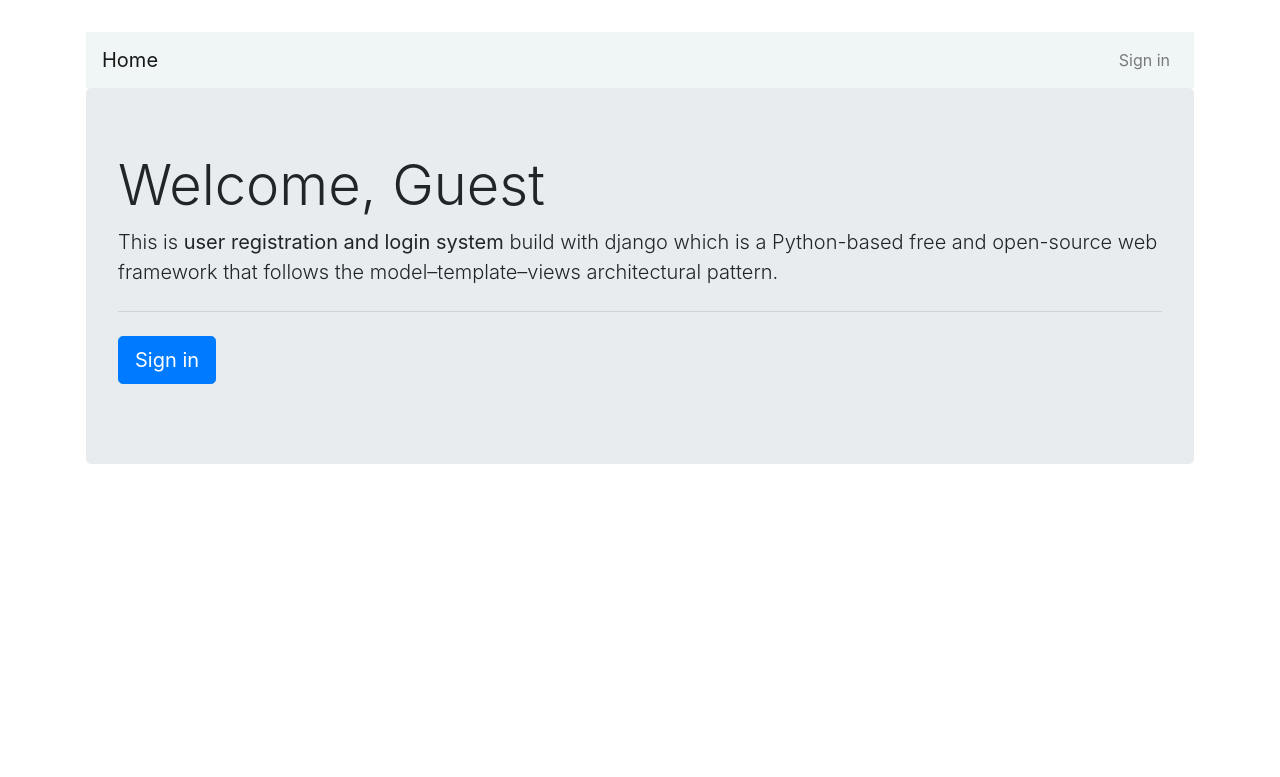
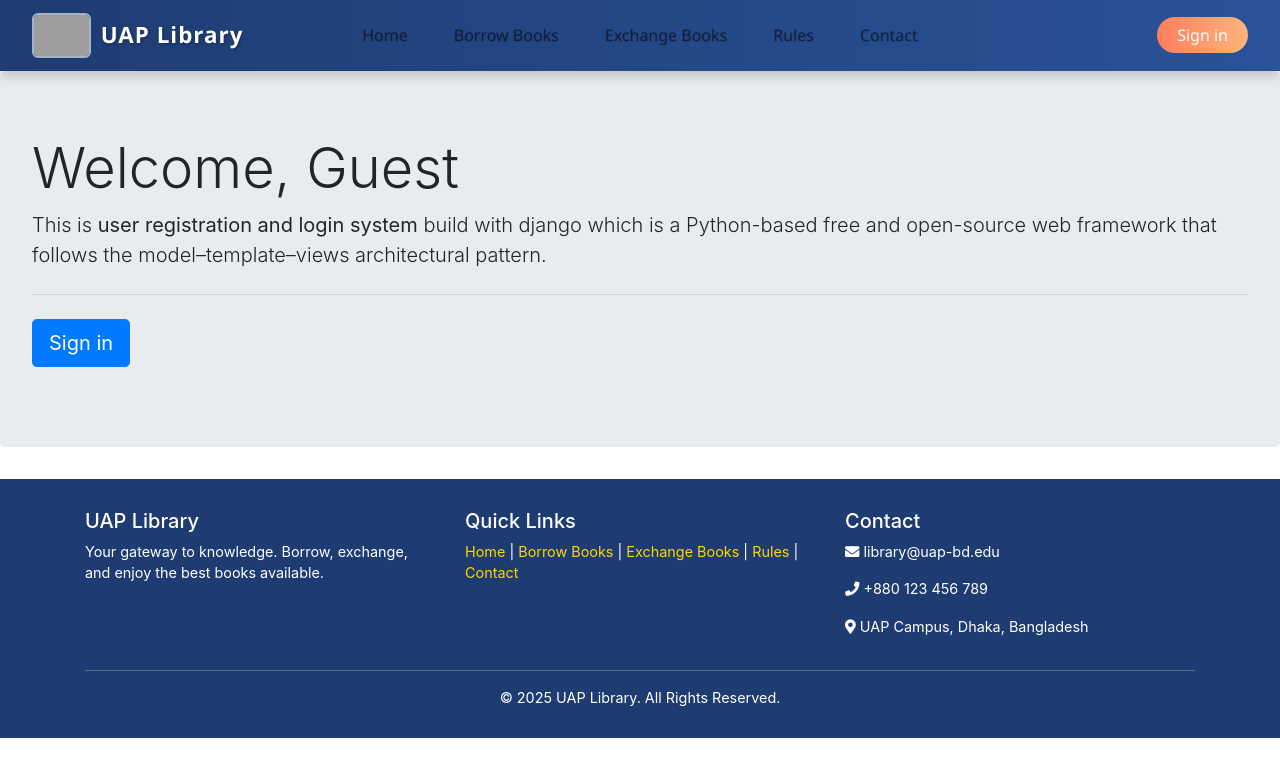
Before and after one commit to Mohd-Araf/Online-Library-and-Book-Exchange-Management-System, a Django app: page / in a window 1280 px wide. Shown: the top 777 px of the page. Run offline with Django 5.2, Linux system fonts and the light colour scheme; some libraries are stand-ins or nearby versions; grey boxes are pictures that could not be loaded.

Commit message:
base.html created

```diff
--- a/users/templates/users/base.html
+++ b/users/templates/users/base.html
@@ -1,62 +1,200 @@
 <!doctype html>
 <html lang="en">
 <head>
-    <!-- Required meta tags -->
-    <meta charset="utf-8">
-    <meta name="viewport" content="width=device-width, initial-scale=1, shrink-to-fit=no">
+  <meta charset="utf-8">
+  <meta name="viewport" content="width=device-width, initial-scale=1, shrink-to-fit=no">
 
-    <!-- Bootstrap CSS -->
-    <link rel="stylesheet" href="https://maxcdn.bootstrapcdn.com/bootstrap/4.0.0/css/bootstrap.min.css" integrity="sha384-Gn5384xqQ1aoWXA+058RXPxPg6fy4IWvTNh0E263XmFcJlSAwiGgFAW/dAiS6JXm" crossorigin="anonymous">
+  <!-- Bootstrap CSS -->
+  <link rel="stylesheet" href="https://maxcdn.bootstrapcdn.com/bootstrap/4.0.0/css/bootstrap.min.css">
+  <!-- Font Awesome -->
+  <link rel="stylesheet" href="https://use.fontawesome.com/releases/v5.8.2/css/all.css">
 
-    <!--Font awesome icons -->
-	<link rel="stylesheet" href="https://use.fontawesome.com/releases/v5.8.2/css/all.css" integrity="sha384-oS3vJWv+0UjzBfQzYUhtDYW+Pj2yciDJxpsK1OYPAYjqT085Qq/1cq5FLXAZQ7Ay" crossorigin="anonymous">
+  <title>{% block title %}UAP Library{% endblock %}</title>
 
-    <title>{% block title %} {% endblock %} </title>
+  <style>
+    /* Navbar */
+    .navbar {
+      background: linear-gradient(to right, #1e3c72, #2a5298);
+      padding: 0.8rem 2rem;
+      box-shadow: 0 4px 12px rgba(0,0,0,0.2);
+      font-family: 'Segoe UI', sans-serif;
+    }
+
+    /* Left: Logo + Name */
+    .navbar-left {
+      display: flex;
+      align-items: center;
+    }
+    .navbar-left .logo {
+      height: 45px;
+      margin-right: 10px;
+      border-radius: 6px;
+      border: 2px solid rgba(255,255,255,0.6);
+    }
+    .navbar-left .library-name {
+      font-weight: 700;
+      font-size: 1.4rem;
+      color: #fff;
+      letter-spacing: 1px;
+      text-shadow: 1px 1px 3px rgba(0,0,0,0.3);
+    }
+
+    /* Center Menu */
+    .navbar-center {
+      position: absolute;
+      left: 50%;
+      transform: translateX(-50%);
+    }
+    .navbar-center .nav-link {
+      font-weight: 500;
+      color: #fff;
+      margin: 0 15px;
+      padding: 8px 18px;
+      border-radius: 6px;
+      transition: all 0.3s ease;
+      text-shadow: 0 1px 2px rgba(0,0,0,0.2);
+    }
+    .navbar-center .nav-link:hover {
+      background-color: rgba(255,255,255,0.2);
+      color: #ffd700;
+      transform: translateY(-3px);
+      box-shadow: 0 4px 8px rgba(255,215,0,0.3);
+    }
+
+    /* Right: Sign in / Profile buttons */
+    .navbar-right .btn-custom {
+      margin-left: 10px;
+      font-weight: 500;
+      color: #fff;
+      background: linear-gradient(to right, #ff7e5f, #feb47b);
+      border: none;
+      border-radius: 25px;
+      padding: 6px 20px;
+      transition: all 0.3s ease;
+    }
+    .navbar-right .btn-custom:hover {
+      background: linear-gradient(to right, #feb47b, #ff7e5f);
+      transform: translateY(-2px);
+      box-shadow: 0 4px 12px rgba(255,126,95,0.4);
+      color: #fff;
+    }
+
+    /* Footer */
+    footer {
+      background-color: #1e3c72;
+      color: #fff;
+      padding: 30px 0;
+      font-size: 0.9rem;
+    }
+    footer a {
+      color: #ffd700;
+      transition: 0.3s;
+    }
+    footer a:hover {
+      text-decoration: underline;
+      color: #fff;
+    }
+    footer .footer-links {
+      margin-bottom: 15px;
+    }
+
+    /* Responsive */
+    @media (max-width: 767px) {
+      .navbar-center {
+        position: static;
+        transform: none;
+        margin-top: 10px;
+        text-align: center;
+      }
+      .navbar-left,
+      .navbar-right {
+        justify-content: center;
+        margin-bottom: 10px;
+      }
+    }
+  </style>
 </head>
 <body>
-  <div class="container p-3 my-3">
-    <div class="row">
-      <div class="col-md-12">
-        <nav class="navbar navbar-expand-md navbar-light " style="background-color: #f0f5f5">
-          <a href="/" class="navbar-brand">Home</a>
-            <button type="button" class="navbar-toggler" data-toggle="collapse" data-target="#navbarCollapse">
-                <span class="navbar-toggler-icon"></span>
-            </button>
-            <div class="collapse navbar-collapse" id="navbarCollapse">
-                <div class="navbar-nav ml-auto">
-                  {% if user.is_authenticated %}
-                    <a href="{% url 'users-profile' %}" class="nav-item nav-link">Profile</a>
-                    <a href="{% url 'logout' %}" class="nav-item nav-link">Logout</a>
-                  {% else %}
-                    <a href="{% url 'login' %}" class="nav-item nav-link">Sign in</a>
-                  {% endif %}
 
-                </div>
-            </div>
-        </nav>
-        <!--Any flash messages pop up in any page because this is the base template-->
-        {% if messages %}
-          <div class="alert alert-dismissible" role="alert">
-            {% for message in messages %}
-              <div class="alert alert-{{ message.tags }}">{{ message }}</div>
-            {% endfor %}
-            <button type="button" class="close" data-dismiss="alert" aria-label="Close">
-              <span aria-hidden="true">&times;</span>
-            </button>
-          </div>
-        {% endif %}
-        {% block content %}{% endblock %}
-      </div>
+<!-- Navbar -->
+<nav class="navbar navbar-expand-md navbar-light">
+  <!-- Left: Logo + Name -->
+  <div class="navbar-left">
+    <img src="#" alt="Logo" class="logo">
+    <span class="library-name">UAP Library</span>
+  </div>
+
+  <!-- Center Menu -->
+  <button class="navbar-toggler" type="button" data-toggle="collapse" data-target="#navbarCenter">
+    <span class="navbar-toggler-icon"></span>
+  </button>
+  <div class="collapse navbar-collapse justify-content-center navbar-center" id="navbarCenter">
+    <div class="navbar-nav">
+      <a href="#" class="nav-item nav-link">Home</a>
+      <a href="#" class="nav-item nav-link">Borrow Books</a>
+      <a href="#" class="nav-item nav-link">Exchange Books</a>
+      <a href="#" class="nav-item nav-link">Rules</a>
+      <a href="#" class="nav-item nav-link">Contact</a>
     </div>
   </div>
 
-    <!-- jQuery first, then Popper.js, then Bootstrap JS -->
-    <script src="https://code.jquery.com/jquery-3.2.1.slim.min.js" integrity="sha384-KJ3o2DKtIkvYIK3UENzmM7KCkRr/rE9/Qpg6aAZGJwFDMVNA/GpGFF93hXpG5KkN" crossorigin="anonymous"></script>
-    <script src="https://cdnjs.cloudflare.com/ajax/libs/popper.js/1.12.9/umd/popper.min.js" integrity="sha384-ApNbgh9B+Y1QKtv3Rn7W3mgPxhU9K/ScQsAP7hUibX39j7fakFPskvXusvfa0b4Q" crossorigin="anonymous"></script>
-    <script src="https://maxcdn.bootstrapcdn.com/bootstrap/4.0.0/js/bootstrap.min.js" integrity="sha384-JZR6Spejh4U02d8jOt6vLEHfe/JQGiRRSQQxSfFWpi1MquVdAyjUar5+76PVCmYl" crossorigin="anonymous"></script>
+  <!-- Right: Sign in / Profile -->
+  <div class="navbar-right navbar-nav ml-auto">
+    {% if user.is_authenticated %}
+      <a href="{% url 'users-profile' %}" class="btn btn-custom">Profile</a>
+      <a href="{% url 'logout' %}" class="btn btn-custom">Logout</a>
+    {% else %}
+      <a href="{% url 'login' %}" class="btn btn-custom">Sign in</a>
+    {% endif %}
+  </div>
+</nav>
 
-    <!-- A plugin for password show/hide  -->
-    <script src="https://unpkg.com/bootstrap-show-password@1.2.1/dist/bootstrap-show-password.min.js"></script>
+<!-- Flash Messages -->
+{% if messages %}
+<div class="container mt-3">
+  {% for message in messages %}
+    <div class="alert alert-{{ message.tags }} alert-dismissible fade show" role="alert">
+      {{ message }}
+      <button type="button" class="close" data-dismiss="alert">&times;</button>
+    </div>
+  {% endfor %}
+</div>
+{% endif %}
+
+{% block content %}{% endblock %}
+
+<!-- Footer -->
+<footer>
+  <div class="container text-center text-md-left">
+    <div class="row">
+      <div class="col-md-4">
+        <h5>UAP Library</h5>
+        <p>Your gateway to knowledge. Borrow, exchange, and enjoy the best books available.</p>
+      </div>
+      <div class="col-md-4 footer-links">
+        <h5>Quick Links</h5>
+        <a href="#">Home</a> |
+        <a href="#">Borrow Books</a> |
+        <a href="#">Exchange Books</a> |
+        <a href="#">Rules</a> |
+        <a href="#">Contact</a>
+      </div>
+      <div class="col-md-4">
+        <h5>Contact</h5>
+        <p><i class="fas fa-envelope"></i> library@uap-bd.edu</p>
+        <p><i class="fas fa-phone"></i> +880 123 456 789</p>
+        <p><i class="fas fa-map-marker-alt"></i> UAP Campus, Dhaka, Bangladesh</p>
+      </div>
+    </div>
+    <hr style="background-color: rgba(255,255,255,0.3);">
+    <p class="text-center mb-0">&copy; 2025 UAP Library. All Rights Reserved.</p>
+  </div>
+</footer>
+
+<!-- JS -->
+<script src="https://code.jquery.com/jquery-3.2.1.slim.min.js"></script>
+<script src="https://cdnjs.cloudflare.com/ajax/libs/popper.js/1.12.9/umd/popper.min.js"></script>
+<script src="https://maxcdn.bootstrapcdn.com/bootstrap/4.0.0/js/bootstrap.min.js"></script>
 
 </body>
 </html>
```
